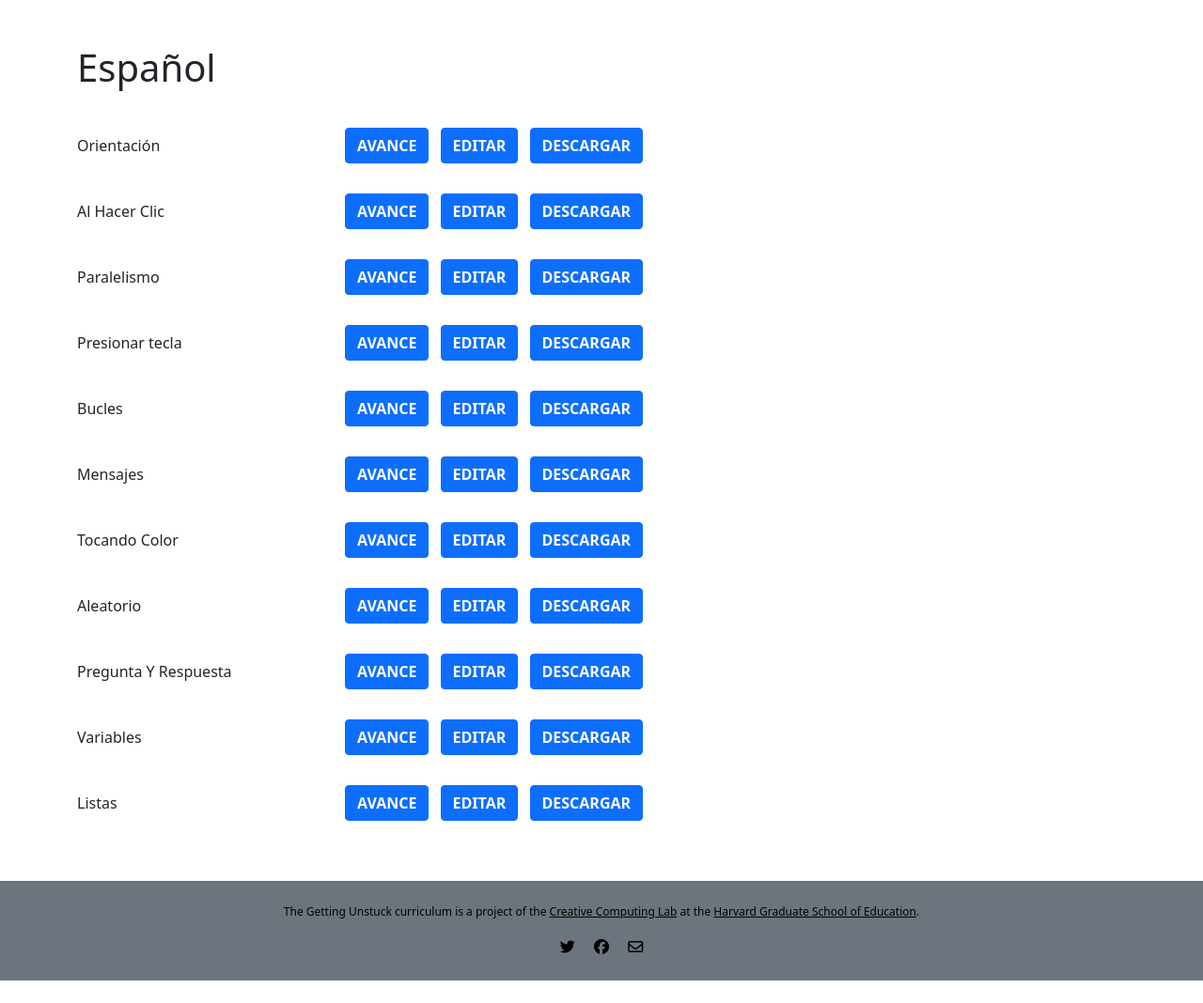
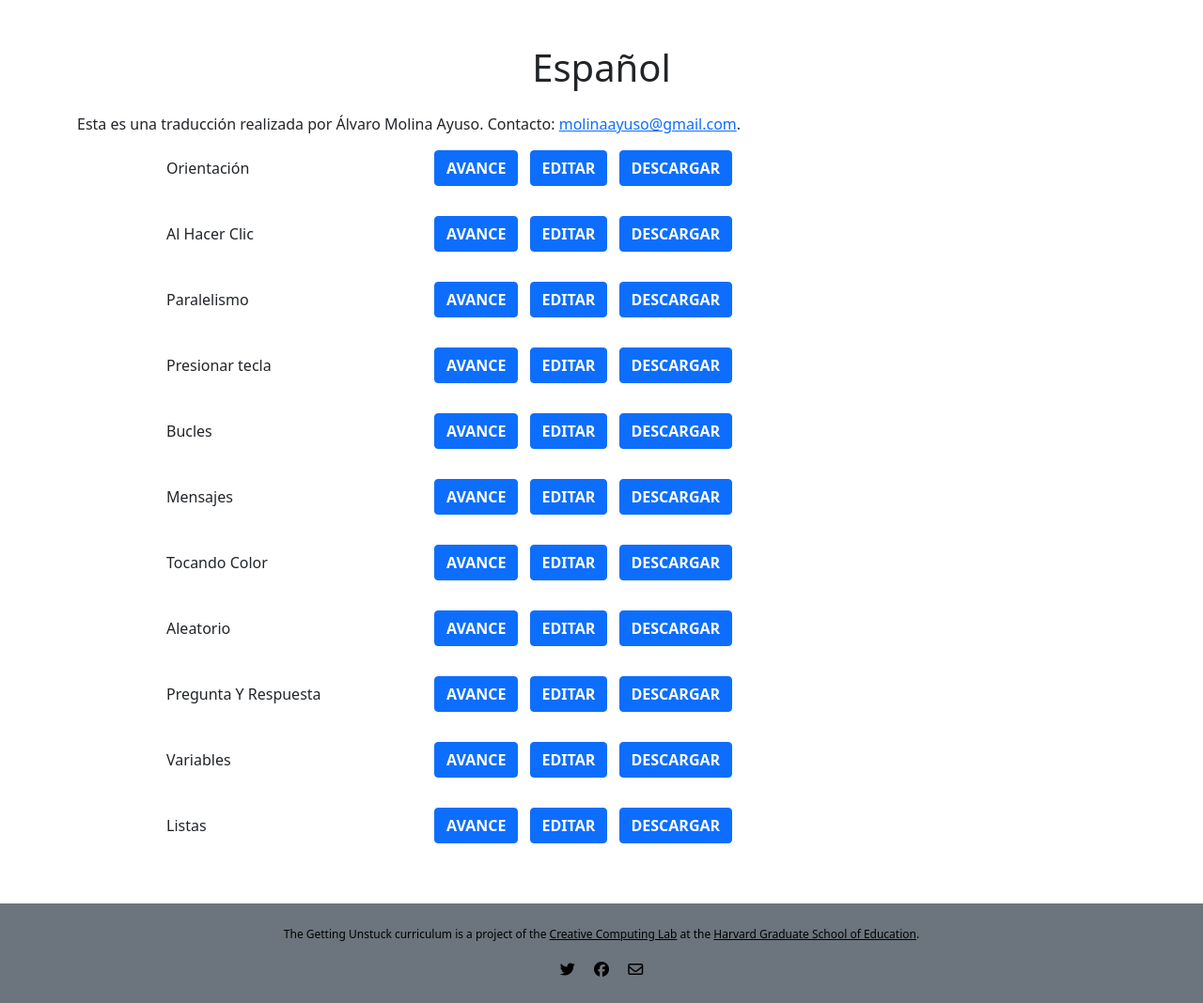
Before and after one commit to GSE-CCL/unstuck-curriculum, a Flask app: a page that uses app/templates/translation.html in a window 1280 px wide. Shown: the part 90-1158 px from the top of the page at 94% size. Before the commit the page ends 1134 px from the top, so only its background shows below. Run offline with Flask 2, Linux system fonts and the light colour scheme; style sheets or scripts are compiled from the project's sources; some libraries are stand-ins or nearby versions.

Commit message:
Added credit block and content to the Translations page.

```diff
--- a/app/content/translationinfo.py
+++ b/app/content/translationinfo.py
@@ -8,6 +8,7 @@ path (/translations/<name>). The value is a dictionary of content items required
 unstuck_translations = {
     "español" : {
         "title" : "Español",
+        "credits" : "Esta es una traducción realizada por Álvaro Molina Ayuso. Contacto: <a href='mailto:molinaayuso@gmail.com' target='_blank'>molinaayuso@gmail.com</a>.",
         "localized_preview" : "AVANCE",
         "localized_edit" : "EDITAR",
         "localized_download" : "DESCARGAR",
@@ -71,6 +72,7 @@ unstuck_translations = {
     },
     "français" : {
         "title" : "Français",
+        "credits" : "Traduit par <a href='https://www.twitter.com/HalougiL' target='_blank'>@HalougiL</a>.",
         "localized_preview" : "APERÇU",
         "localized_edit" : "ÉDITER",
         "localized_download" : "TÉLÉCHARGER",
--- a/app/templates/translation.html
+++ b/app/templates/translation.html
@@ -8,15 +8,22 @@
     <div class="container translation px-5-md py-4 py-md-5">
         <div class="row bg-white">
             <div class="col-lg-12 mx-auto">
-                <h1 class="pb-3">{{ title }}</h1>
+                <h1 class="pb-3 text-center">{{ title }}</h1>
+            </div>
+        </div>
+        <div class="row bg-white">
+            <div class="col-lg-12 mx-auto">
+                {{ credits|safe }}
             </div>
         </div>
         {%for module in modules %}
             <div class="row bg-white">
+                <div class="col-lg-1">
+                </div>
                 <div class="col-lg-3 mx-auto align-self-center">
                     {{module['title']|safe}}
                 </div>
-                <div class="col-lg-9 mx-auto my-3">
+                <div class="col-lg-8 mx-auto my-3">
                     <a class="btn btn-primary me-2 hide-iphone" href="{{module['preview']}}" target="_blank" role="button">{{localized_preview}}</a>
                     <a class="btn btn-primary me-2 hide-iphone" href="{{module['edit']}}" target="_blank" role="button">{{localized_edit}}</a>
                     <a class="btn btn-primary me-2 hide-iphone" href="{{module['download']}}" target="_blank" role="button">{{localized_download}}</a>
```
